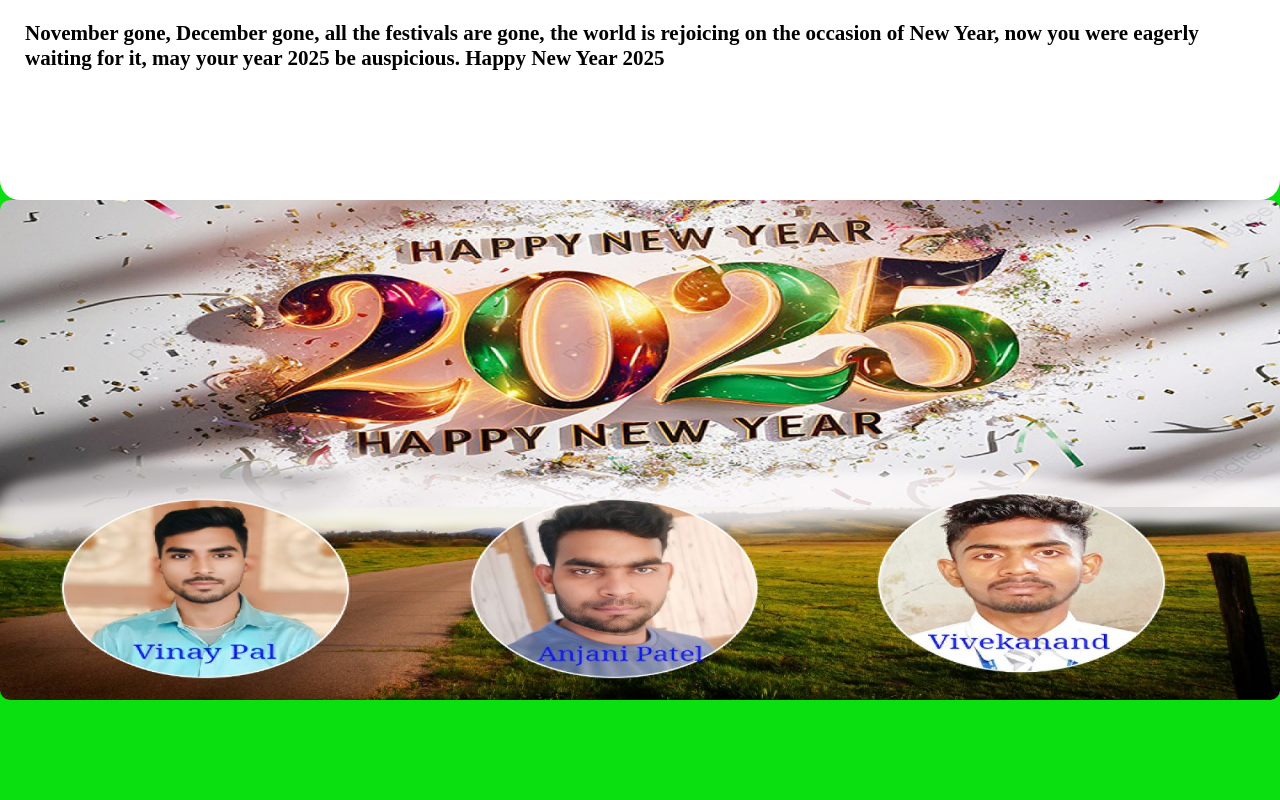
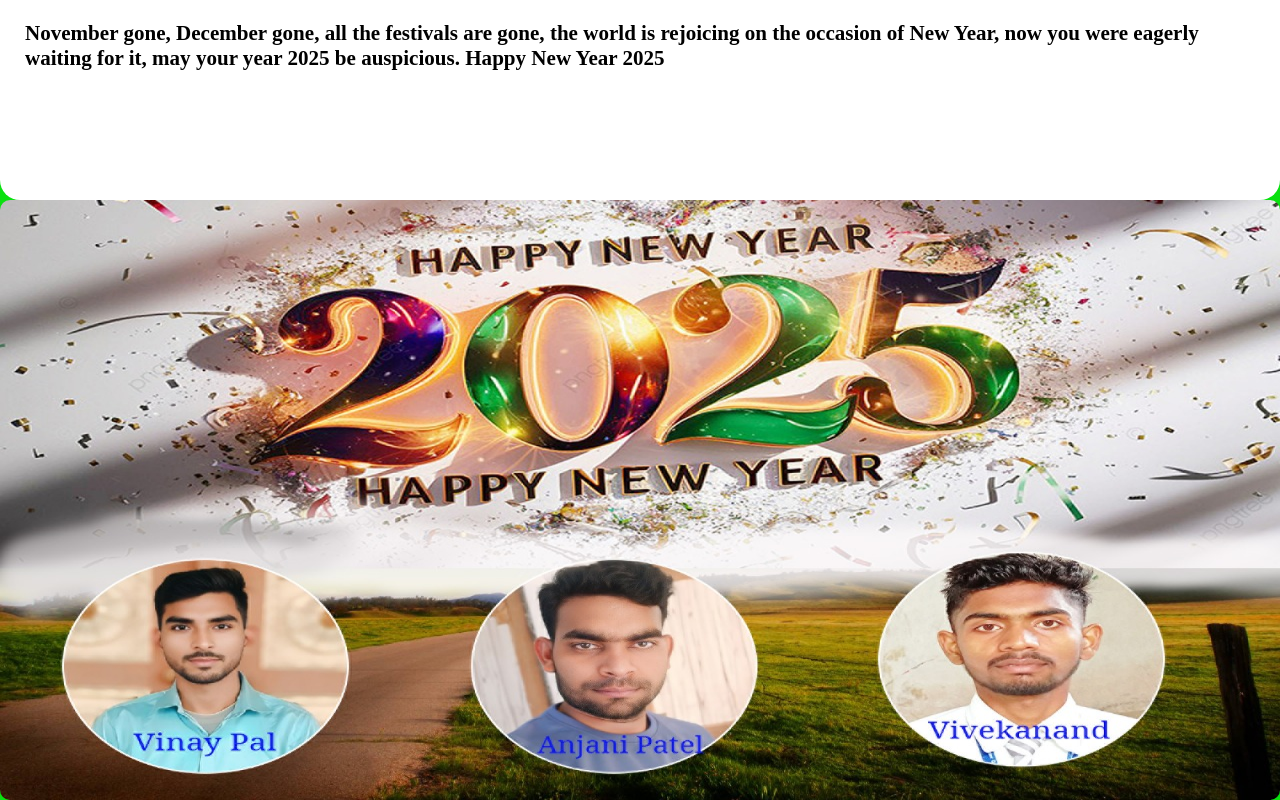
Before and after one commit to Vivekanand148/2025, a plain HTML site: page index.html in a window 1280 px wide. Shown: the part 1150-1950 px from the top of the page. Before the commit the page ends 1850 px from the top, so only its background shows below. Drawn offline with Linux system fonts and the light colour scheme.

Commit message:
Update index.html

```diff
--- a/index.html
+++ b/index.html
@@ -26,6 +26,6 @@
             auspicious. Happy New Year 2025
         </h3>
       </div>
-      <img src="image/vinay.jpg" alt=""style="height:500px;">
+      <img src="image/vinay.jpg" alt=""style="height:600px;">
     </body>
 </html>
```
